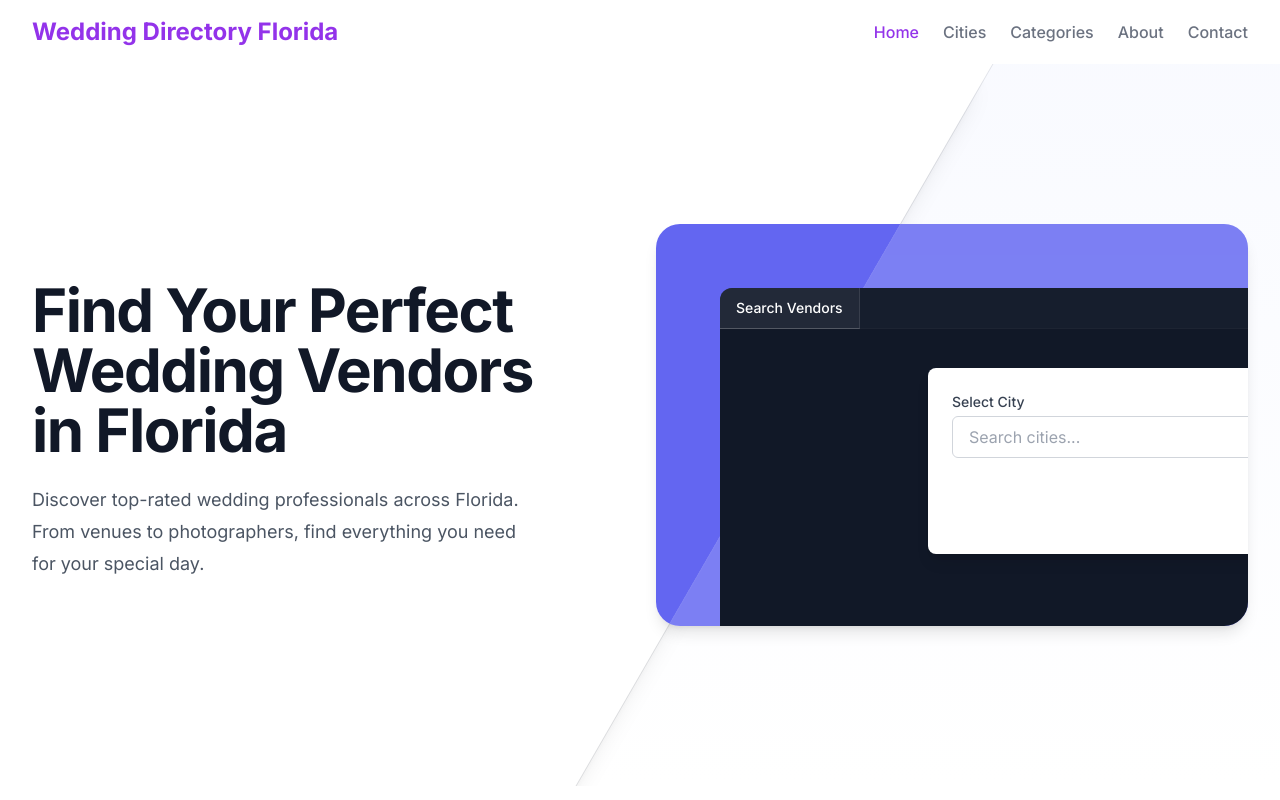
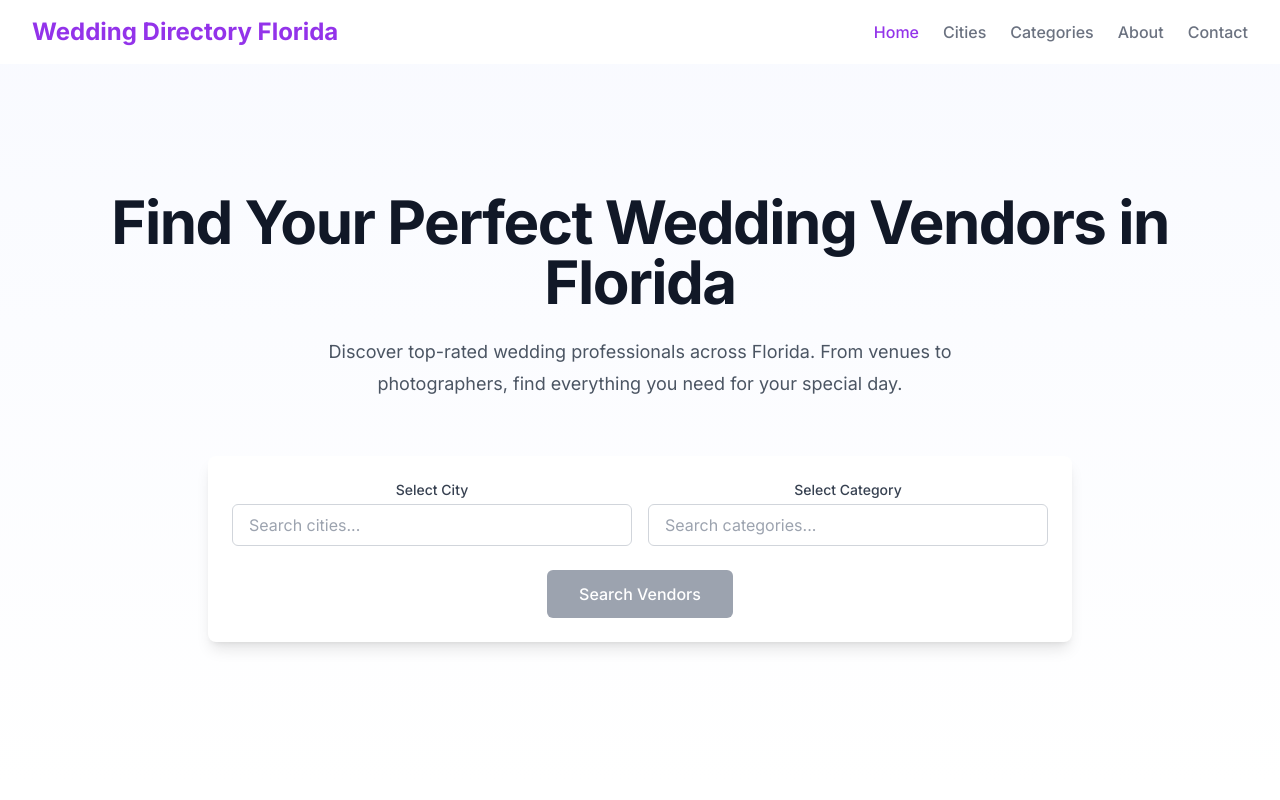
Before and after one commit to natoon16/direct1, a Next.js app: page / in a window 1280 px wide. Shown: the top 800 px of the page. Built offline with nearby package versions, Linux system fonts and the light colour scheme.

Commit message:
Center search bar in hero section and simplify layout

```diff
--- a/app/page.tsx
+++ b/app/page.tsx
@@ -14,41 +14,16 @@ export default function Home() {
     <div className="bg-white">
       {/* Hero Section with Search */}
       <div className="relative isolate overflow-hidden bg-gradient-to-b from-indigo-100/20">
-        <div className="mx-auto max-w-7xl pb-24 pt-10 sm:pb-32 lg:grid lg:grid-cols-2 lg:gap-x-8 lg:px-8 lg:py-40">
-          <div className="px-6 lg:px-0 lg:pt-4">
-            <div className="mx-auto max-w-2xl">
-              <div className="max-w-lg">
-                <h1 className="mt-10 text-4xl font-bold tracking-tight text-gray-900 sm:text-6xl">
-                  Find Your Perfect Wedding Vendors in Florida
-                </h1>
-                <p className="mt-6 text-lg leading-8 text-gray-600">
-                  Discover top-rated wedding professionals across Florida. From venues to photographers, find everything you need for your special day.
-                </p>
-              </div>
-            </div>
-          </div>
-          <div className="mt-20 sm:mt-24 md:mx-auto md:max-w-2xl lg:mx-0 lg:mt-0">
-            <div className="absolute inset-y-0 right-1/2 -z-10 -mr-10 w-[200%] skew-x-[-30deg] bg-white shadow-xl ring-1 ring-gray-900/10 md:-mr-20 lg:-mr-36" aria-hidden="true" />
-            <div className="shadow-lg md:rounded-3xl">
-              <div className="bg-indigo-500 [clip-path:inset(0)] md:[clip-path:inset(0_round_theme(borderRadius.3xl))]">
-                <div className="absolute -inset-y-px left-1/2 -z-10 ml-10 w-[200%] skew-x-[-30deg] bg-indigo-100 opacity-20 ring-1 ring-inset ring-white md:ml-20 lg:ml-36" aria-hidden="true" />
-                <div className="relative px-6 pt-8 sm:pt-16 md:pl-16 md:pr-0">
-                  <div className="mx-auto max-w-2xl md:mx-0 md:max-w-none">
-                    <div className="w-screen overflow-hidden rounded-tl-xl bg-gray-900">
-                      <div className="flex bg-gray-800/40 ring-1 ring-white/5">
-                        <div className="-mb-px flex text-sm font-medium leading-6 text-gray-400">
-                          <div className="border-b border-r border-b-white/20 border-r-white/10 bg-white/5 px-4 py-2 text-white">
-                            Search Vendors
-                          </div>
-                        </div>
-                      </div>
-                      <div className="px-6 pt-6 pb-14">
-                        <SearchBar />
-                      </div>
-                    </div>
-                  </div>
-                </div>
-              </div>
+        <div className="mx-auto max-w-7xl px-6 py-24 sm:py-32 lg:px-8">
+          <div className="text-center">
+            <h1 className="text-4xl font-bold tracking-tight text-gray-900 sm:text-6xl">
+              Find Your Perfect Wedding Vendors in Florida
+            </h1>
+            <p className="mt-6 text-lg leading-8 text-gray-600 max-w-2xl mx-auto">
+              Discover top-rated wedding professionals across Florida. From venues to photographers, find everything you need for your special day.
+            </p>
+            <div className="mt-10">
+              <SearchBar />
             </div>
           </div>
         </div>
```
